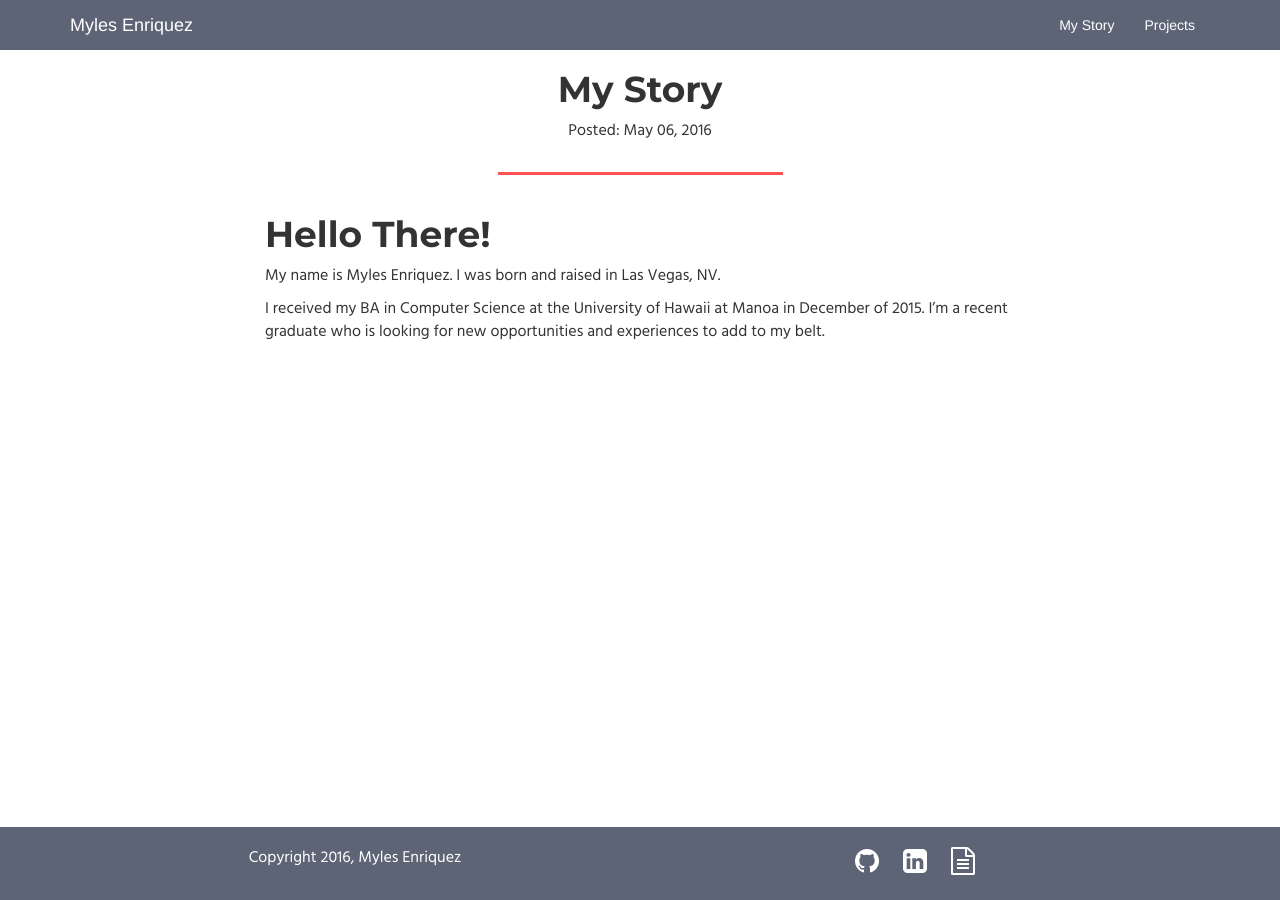
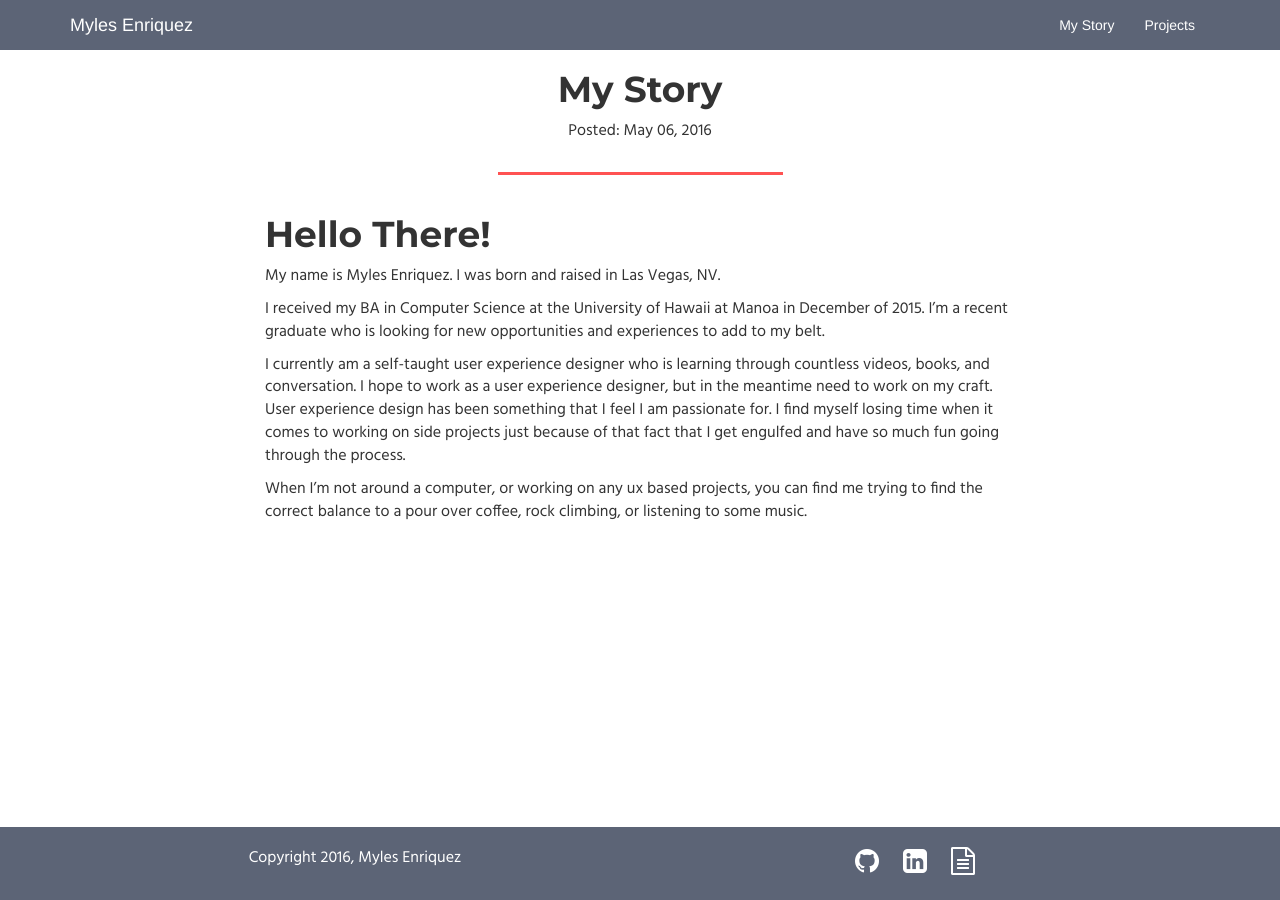
Before and after one commit to torleif-nielsen/enriquezm.github.io, a Jekyll site: the page built from about.md, in a window 1280 px wide. Built offline with Jekyll 4.4.1, drawn with Linux system fonts in a browser that asks for light colours; nearby versions of some CDN libraries; library files that are not in the unit come from our copies.

Commit message:
Add more content.

```diff
--- a/about.md
+++ b/about.md
@@ -10,3 +10,7 @@ permalink: /about/
 My name is Myles Enriquez. I was born and raised in Las Vegas, NV.
 
 I received my BA in Computer Science at the University of Hawaii at Manoa in December of 2015. I'm a recent graduate who is looking for new opportunities and experiences to add to my belt.
+
+I currently am a self-taught user experience designer who is learning through countless videos, books, and conversation. I hope to work as a user experience designer, but in the meantime need to work on my craft. User experience design has been something that I feel I am passionate for. I find myself losing time when it comes to working on side projects just because of that fact that I get engulfed and have so much fun going through the process.
+
+When I'm not around a computer, or working on any ux based projects, you can find me trying to find the correct balance to a pour over coffee, rock climbing, or listening to some music.
```
